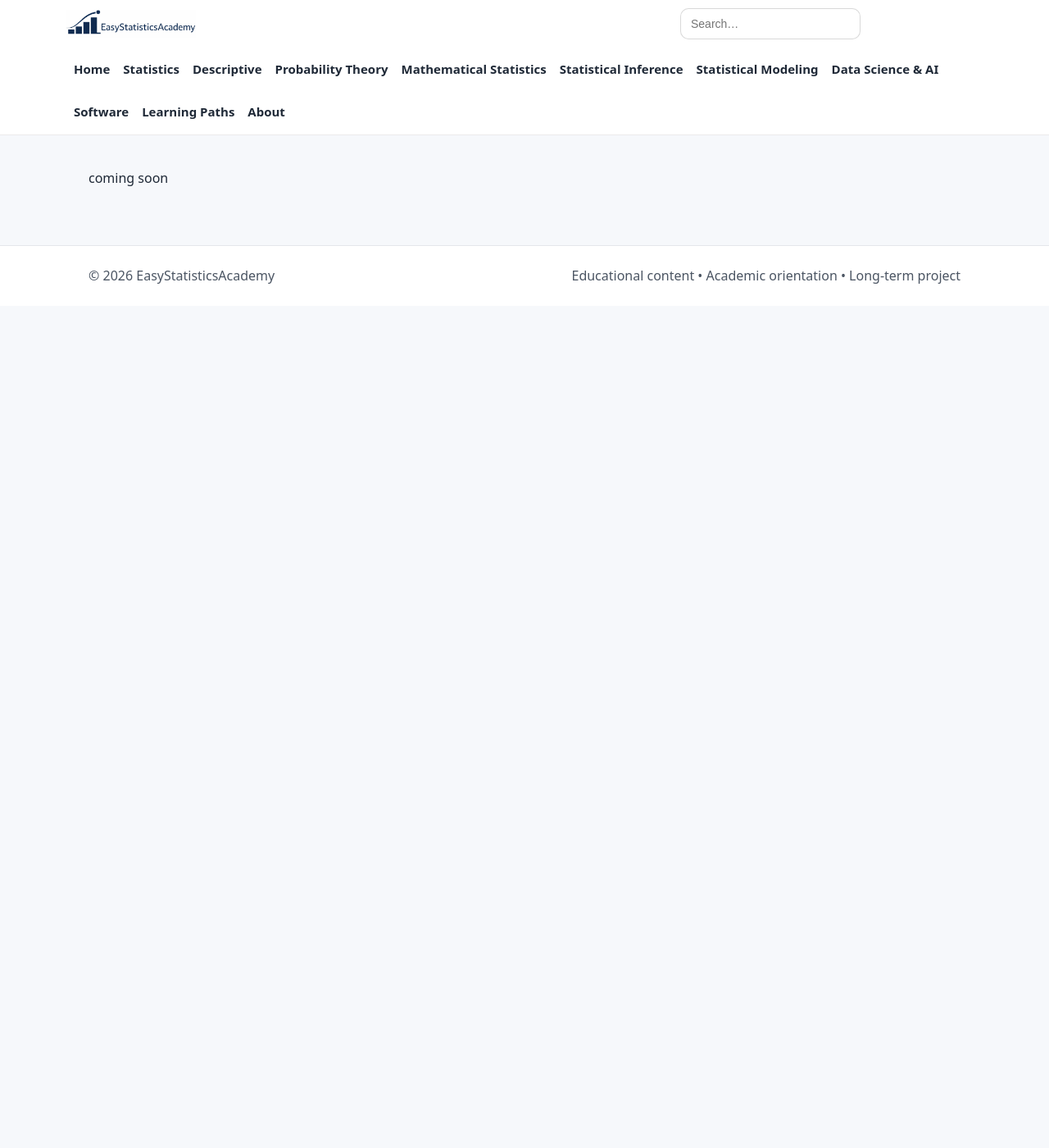
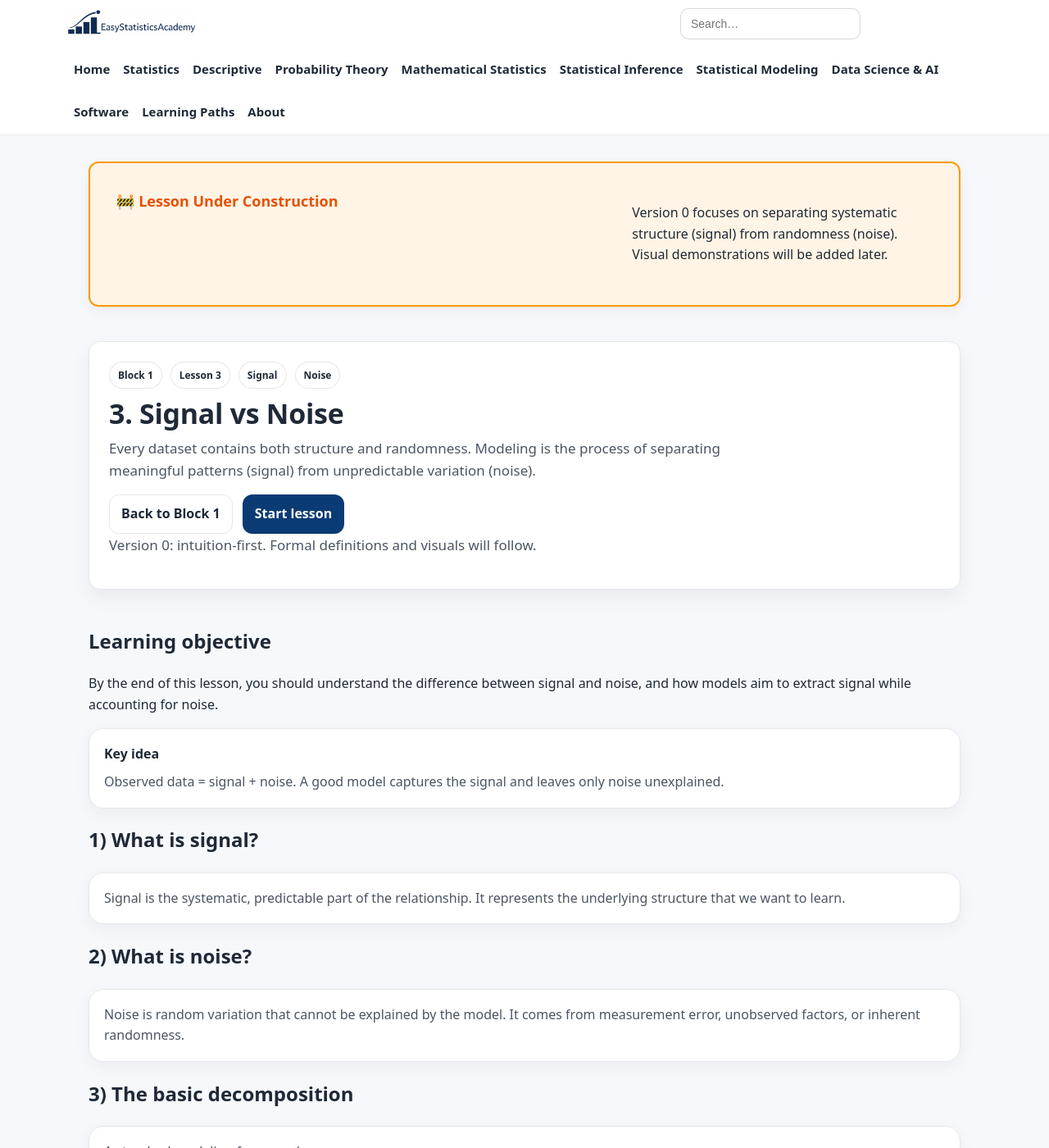
Before and after one commit to ammar-homaida-statistics/easystatisticsacademy, a Jekyll site: the page built from modeling/foundations/signal-noise/index.md, in a window 1280 px wide and 1400 px high. Shown: the whole window at 82% size. Built offline with Jekyll 4.4.1, drawn with Linux system fonts in a browser that asks for light colours; our own code applies the rules of GitHub Pages for plain Markdown files; some of the changed text lies outside the part shown.

Commit message:
Add lesson content

```diff
--- a/modeling/foundations/signal-noise/index.md
+++ b/modeling/foundations/signal-noise/index.md
@@ -1 +1,173 @@
-coming soon
+---
+layout: default
+title: 3. Signal vs Noise
+permalink: /modeling/foundations/signal-noise/
+sidebar: false
+---
+
+<!-- UNDER CONSTRUCTION -->
+<section class="section section-slim">
+  <div class="callout" style="background:#fff4e5; border:2px solid #ff9800; padding:2rem; border-radius:12px;">
+    <h2 style="color:#e65100;">🚧 Lesson Under Construction</h2>
+    <p>
+      Version 0 focuses on separating systematic structure (signal)
+      from randomness (noise). Visual demonstrations will be added later.
+    </p>
+  </div>
+</section>
+
+<!-- ✅ Update last visited lesson -->
+<script>
+(function () {
+  localStorage.setItem("esa_continue_modeling_foundations_lesson_v0", JSON.stringify({
+    url: "/modeling/foundations/signal-noise/",
+    label: "Lesson 3 — Signal vs Noise",
+    ts: Date.now()
+  }));
+})();
+</script>
+
+<!-- HERO -->
+<section class="hero hero-section">
+  <div class="hero-card">
+
+    <div class="badge-row">
+      <span class="badge">Block 1</span>
+      <span class="badge">Lesson 3</span>
+      <span class="badge">Signal</span>
+      <span class="badge">Noise</span>
+    </div>
+
+    <h1>3. Signal vs Noise</h1>
+
+    <p class="lead">
+      Every dataset contains both structure and randomness.
+      Modeling is the process of separating meaningful patterns (signal)
+      from unpredictable variation (noise).
+    </p>
+
+    <div class="hero-actions">
+      <a class="btn btn-outline" href="/modeling/foundations/">Back to Block 1</a>
+      <a class="btn" href="#lesson">Start lesson</a>
+    </div>
+
+    <p class="muted-mini">
+      Version 0: intuition-first. Formal definitions and visuals will follow.
+    </p>
+
+  </div>
+</section>
+
+<!-- LESSON -->
+<section class="section" id="lesson">
+
+  <h2>Learning objective</h2>
+  <p>
+    By the end of this lesson, you should understand the difference between
+    signal and noise, and how models aim to extract signal while accounting for noise.
+  </p>
+
+  <div class="card">
+    <h3>Key idea</h3>
+    <p>
+      Observed data = signal + noise.
+      A good model captures the signal and leaves only noise unexplained.
+    </p>
+  </div>
+
+  <h2>1) What is signal?</h2>
+  <div class="card">
+    <p>
+      Signal is the systematic, predictable part of the relationship.
+      It represents the underlying structure that we want to learn.
+    </p>
+  </div>
+
+  <h2>2) What is noise?</h2>
+  <div class="card">
+    <p>
+      Noise is random variation that cannot be explained by the model.
+      It comes from measurement error, unobserved factors, or inherent randomness.
+    </p>
+  </div>
+
+  <h2>3) The basic decomposition</h2>
+  <div class="card">
+    <p>
+      A standard modeling framework:
+    </p>
+    <p><strong>Observed outcome = signal + noise</strong></p>
+    <p><strong>Y = f(X) + ε</strong></p>
+    <p>
+      The function captures signal, and ε (error) represents noise.
+    </p>
+  </div>
+
+  <h2>4) Why noise always exists</h2>
+  <div class="card">
+    <ul>
+      <li>Incomplete information (missing variables)</li>
+      <li>Measurement error</li>
+      <li>Natural randomness</li>
+      <li>Unpredictable behavior</li>
+    </ul>
+  </div>
+
+  <h2>5) Strong vs weak signal</h2>
+  <div class="card">
+    <ul>
+      <li><strong>Strong signal</strong> — clear pattern, low noise</li>
+      <li><strong>Weak signal</strong> — pattern hidden by noise</li>
+    </ul>
+    <p>
+      Modeling becomes harder when noise dominates signal.
+    </p>
+  </div>
+
+  <h2>6) Residuals = estimated noise</h2>
+  <div class="card">
+    <p>
+      After fitting a model, the leftover differences are called residuals.
+      These are our estimates of the noise.
+    </p>
+  </div>
+
+  <h2>7) Overfitting vs underfitting</h2>
+  <div class="card">
+    <ul>
+      <li><strong>Underfitting</strong> — model misses signal</li>
+      <li><strong>Overfitting</strong> — model captures noise as if it were signal</li>
+    </ul>
+  </div>
+
+  <h2>8) Why this matters</h2>
+  <div class="card">
+    <p>
+      Good modeling requires correctly separating signal from noise.
+      Mistaking noise for signal leads to poor predictions and false conclusions.
+    </p>
+  </div>
+
+  <div class="card">
+    <h3>Outcome of this lesson</h3>
+    <ul>
+      <li>Define signal and noise clearly</li>
+      <li>Understand the decomposition \(Y = f(X) + ε\)</li>
+      <li>Explain why noise is unavoidable</li>
+      <li>Understand residuals as estimated noise</li>
+      <li>Recognize overfitting vs underfitting</li>
+    </ul>
+  </div>
+
+  <div class="card">
+    <h3>Next step</h3>
+    <p>
+      Now we define the quantities that describe the model itself:
+      parameters.
+    </p>
+    <a class="btn" href="/modeling/foundations/parameters/">
+      Next lesson: Parameters →
+    </a>
+  </div>
+
+</section>
```
